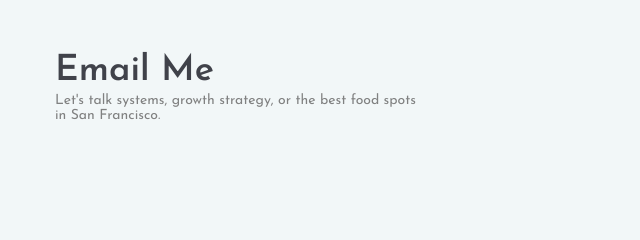
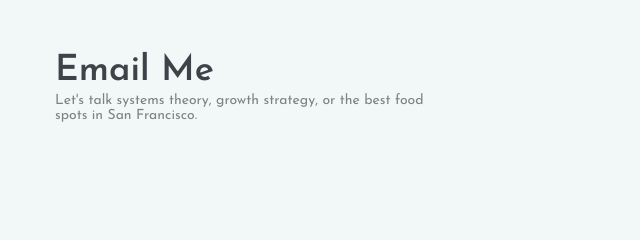
Before and after one commit to Jtensminger/Jtensminger.github.io, a plain HTML site: page index.html in a window 1280 px wide. Shown: the top 240 px of the page, 0-640 px from the left. Drawn offline with Linux system fonts and the light colour scheme.

Commit message:
Update index.html

```diff
--- a/index.html
+++ b/index.html
@@ -39,7 +39,7 @@
 				<div class="col-md-4">
 					<div class="site-logo">
 						<h2><a href="#">Email Me</a></h2>
-						<p>Let's talk systems, growth strategy, or the best food spots in San Francisco.</p>
+						<p>Let's talk systems theory, growth strategy, or the best food spots in San Francisco.</p>
 					</div>
 				</div>
 				<div class="col-md-8 text-md-right header-buttons">
```
